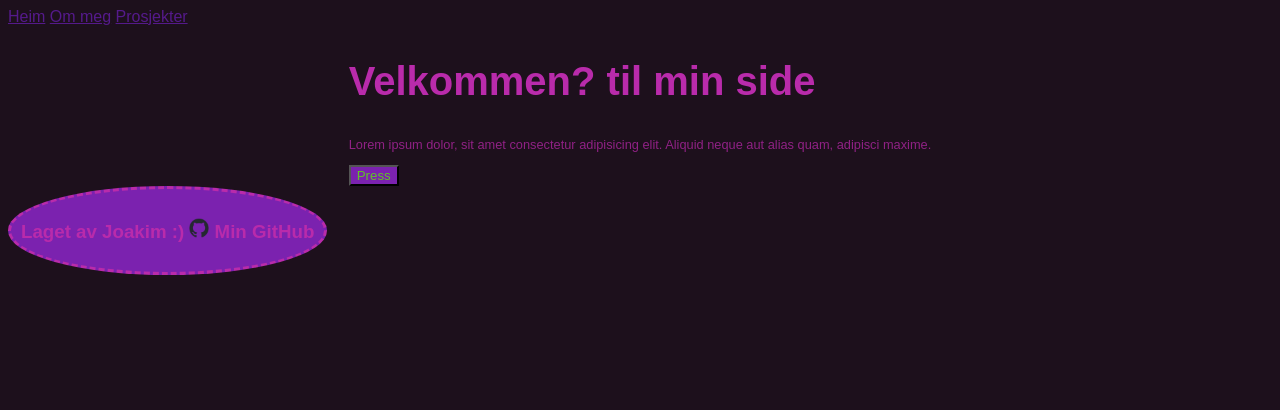
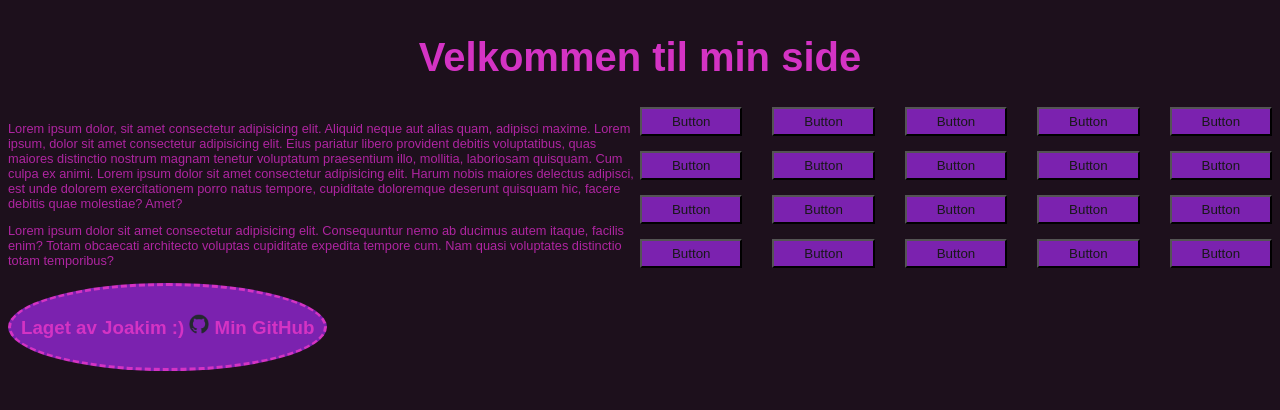
Before and after one commit to Joakimglodedata/joakim_glode_Innlevering6, a website: page index.html in a window 1280 px wide. Drawn offline with Linux system fonts and the light colour scheme.

Commit message:
endringer

```diff
--- a/index.html
+++ b/index.html
@@ -12,23 +12,40 @@
 
   <!-- Body er for det som skal viser på nettsiden -->
   <body>
-    <header>
-      <nav>
-        <a href="">Heim</a>
-        <a href="">Om meg</a>
-        <a href="">Prosjekter</a>
-      </nav>
+    <header class="flexCenter">
+      <h1>Velkommen til min side</h1>
     </header>
     <main class="flexCenter">
-      <section>
-        <h1>Velkommen? til min side</h1>
+      <section class="halfWidth">
         <p>
           Lorem ipsum dolor, sit amet consectetur adipisicing elit. Aliquid
-          neque aut alias quam, adipisci maxime.
+          neque aut alias quam, adipisci maxime. Lorem ipsum, dolor sit amet consectetur adipisicing elit. Eius pariatur libero provident debitis voluptatibus, quas maiores distinctio nostrum magnam tenetur voluptatum praesentium illo, mollitia, laboriosam quisquam. Cum culpa ex animi. Lorem ipsum dolor sit amet consectetur adipisicing elit. Harum nobis maiores delectus adipisci, est unde dolorem exercitationem porro natus tempore, cupiditate doloremque deserunt quisquam hic, facere debitis quae molestiae? Amet?
         </p>
-        <button>Press</button>
+        <p>
+          Lorem ipsum dolor sit amet consectetur adipisicing elit. Consequuntur nemo ab ducimus autem itaque, facilis enim? Totam obcaecati architecto voluptas cupiditate expedita tempore cum. Nam quasi voluptates distinctio totam temporibus?
+        </p>
       </section>
-      <section></section>
+      <section class="halfWidth buttonContainer">
+        <button>Button</button>
+        <button>Button</button>
+        <button>Button</button>
+        <button>Button</button>
+        <button>Button</button>
+        <button>Button</button>
+        <button>Button</button>
+        <button>Button</button>
+        <button>Button</button>
+        <button>Button</button>
+        <button>Button</button>
+        <button>Button</button>
+        <button>Button</button>
+        <button>Button</button>
+        <button>Button</button>
+        <button>Button</button>
+        <button>Button</button>
+        <button>Button</button>
+        <button>Button</button>
+        <button>Button</button>
       <section></section>
     </main>
     <footer>
--- a/styles.css
+++ b/styles.css
@@ -1,6 +1,6 @@
 /* Global variables  */
 :root {
-  --prim-clr: #b92bab;
+  --prim-clr: #d433c4;
   --sec-clr: #7b22af;
   --tert-clr: hsl(from var(--prim-clr) h s calc(l - 10));
   --back-clr: #1d101c;
@@ -33,7 +33,7 @@ p {
 button {
   transition: 1s;
   background: var(--sec-clr);
-  color: hsl(from var(--sec-clr) calc(h + 180) s calc(l + 5));
+  color: rgb(24, 24, 24);
 }
 
 button:hover {
@@ -53,12 +53,31 @@ button:hover {
   justify-content: center;
 }
 
+.flexCenterColumn {
+  display: flex;
+  align-items: center;
+  justify-content: center;
+  flex-direction: column;
+}
+
 .halfWidth {
   width: 50%;
 }
 
 .fifthWidth {
   width: 20%;
+}
+
+
+/*Body*/
+.buttonContainer {
+  display: grid;
+  grid-template: repeat(4,auto) / repeat(5,auto);
+  gap: 15px 30px;
+}
+
+.buttonContainer button {
+  padding: 5px;
 }
 
 /*Footer*/
```
Also changed, not shown: 1 other file.
